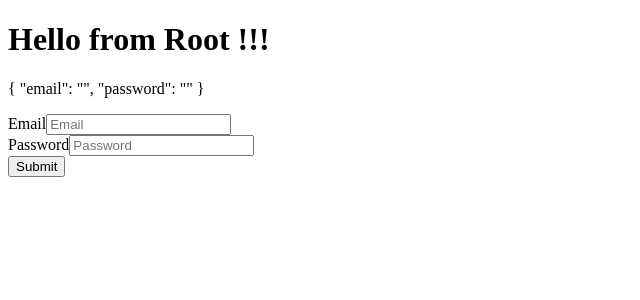
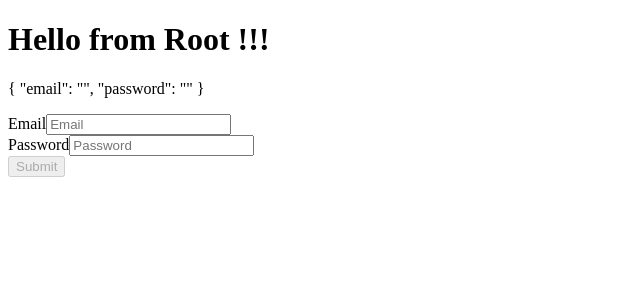
Before and after one commit to shintu0/angular-test, an Angular app: page /my-form in a window 1280 px wide. Shown: the top 300 px of the page, without its empty margins (0-640 px from the left). Built offline with nearby package versions, Linux system fonts and the light colour scheme.

Commit message:
Form with Validation

```diff
--- a/src/app/my-form/my-form.component.html
+++ b/src/app/my-form/my-form.component.html
@@ -6,7 +6,7 @@
   </div>
   <div>
     <label for="password">Password</label>
-    <input formControlName="email" id="password" type="password" placeholder="Password" >
+    <input formControlName="password" id="password" type="password" placeholder="Password" >
   </div>
-  <button type="submit" >Submit</button>
+  <button type="submit" [disabled]="loginFormGroup.invalid" >Submit</button>
 </form>
--- a/src/app/my-form/my-form.component.ts
+++ b/src/app/my-form/my-form.component.ts
@@ -1,5 +1,5 @@
 import { Component } from '@angular/core';
-import { FormControl, FormGroup } from '@angular/forms';
+import { FormControl, FormGroup, Validators } from '@angular/forms';
 
 @Component({
   selector: 'app-my-form',
@@ -10,8 +10,8 @@ export class MyFormComponent {
 
 
   public loginFormGroup=new FormGroup({
-    email:new FormControl(''),
-    password:new FormControl('')
+    email:new FormControl('',[Validators.pattern(/(([\w+\.])+([\+])?\w+\+?)+\@\w+(\.\w+){1,}/gmi),Validators.required]),
+    password:new FormControl('',[Validators.minLength(6),Validators.required])
   })
 
   onSubmit(){
```
